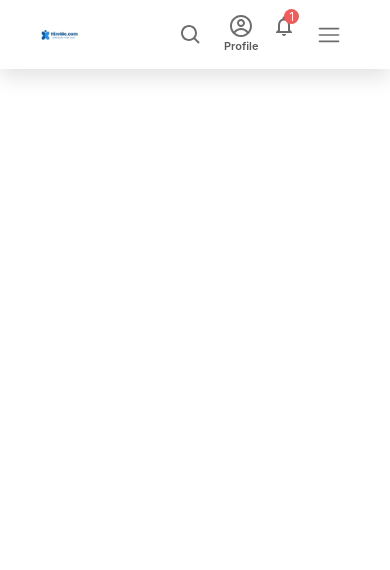
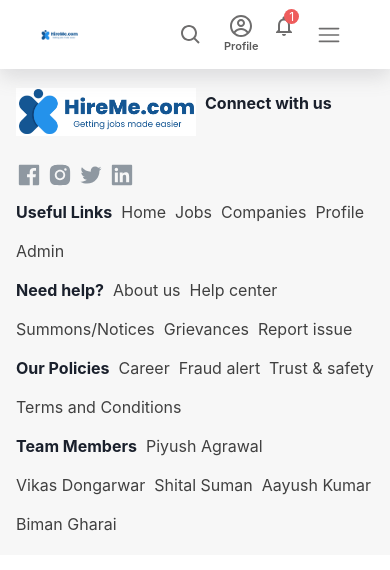
Before and after one commit to piyush-agrawal6/Naukri.com-clone, a React (Create React App) app: page /admin in a window 390 px wide. Shown: the top 570 px of the page. Built offline with nearby package versions, Linux system fonts and the light colour scheme.

Commit message:
footer  added

```diff
--- /dev/null
+++ b/src/Components/Footer/Footer.css
@@ -0,0 +1,63 @@
+.footer {
+  padding: 8rem 5rem 5rem 5rem;
+  background-color: rgb(247, 247, 247);
+}
+.footer > div {
+  width: 90%;
+  margin: auto;
+  display: flex;
+  justify-content: space-between;
+}
+.footerLogo {
+  width: 180px;
+  padding-bottom: 17px;
+}
+.footer > div > div p {
+  margin: 10px 0;
+  color: rgb(64, 64, 64);
+}
+.footer > div > div h3 {
+  margin: 10px 0;
+  font-weight: 700;
+}
+.footerIcons {
+  display: flex;
+  gap: 5px;
+  font-size: 26px;
+  color: rgb(143, 152, 161);
+}
+@media (max-width: 1150px) {
+  .footer {
+    padding: 5rem 2rem 2rem 2rem;
+  }
+  .footer > div {
+    width: 100%;
+  }
+}
+@media (max-width: 820px) {
+  .footer > div {
+    display: grid;
+    gap: 20px;
+    grid-template-columns: repeat(3, 1fr);
+  }
+}
+@media (max-width: 580px) {
+  .footer {
+    padding: 4rem 1rem 1rem 1rem;
+  }
+  .footer > div {
+    grid-template-columns: repeat(1, 1fr);
+    gap: 9px;
+  }
+  .footer > div > div {
+    display: flex;
+    flex-wrap: wrap;
+    gap: 9px;
+  }
+  .footer > div > div p {
+    margin: 3px 0;
+  }
+  .footer > div > div h3 {
+    margin: 3px 0;
+  }
+}
--- a/src/Components/Footer/Footer.jsx
+++ b/src/Components/Footer/Footer.jsx
@@ -0,0 +1,59 @@
+import React from "react";
+import "./Footer.css";
+import {
+  AiFillFacebook,
+  AiFillInstagram,
+  AiOutlineTwitter,
+  AiFillLinkedin,
+} from "react-icons/ai";
+const Footer = () => {
+  return (
+    <div className="footer">
+      <div>
+        <div>
+          <img src="./assets/logo.png" alt="logo" className="footerLogo" />
+          <h3>Connect with us</h3>
+          <span className="footerIcons">
+            <AiFillFacebook />
+            <AiFillInstagram />
+            <AiOutlineTwitter />
+            <AiFillLinkedin />
+          </span>
+        </div>
+        <div>
+          <h3>Useful Links</h3>
+          <p>Home</p>
+          <p>Jobs</p>
+          <p>Companies</p>
+          <p>Profile</p>
+          <p>Admin</p>
+        </div>
+        <div>
+          <h3>Need help?</h3>
+          <p>About us</p>
+          <p>Help center</p>
+          <p>Summons/Notices</p>
+          <p>Grievances</p>
+          <p>Report issue</p>
+        </div>
+        <div>
+          <h3>Our Policies</h3>
+          <p>Career</p>
+          <p>Fraud alert</p>
+          <p>Trust & safety</p>
+          <p>Terms and Conditions</p>
+        </div>
+        <div>
+          <h3>Team Members</h3>
+          <p>Piyush Agrawal</p>
+          <p>Vikas Dongarwar</p>
+          <p>Shital Suman</p>
+          <p>Aayush Kumar</p>
+          <p>Biman Gharai</p>
+        </div>
+      </div>
+    </div>
+  );
+};
+
+export default Footer;
--- a/src/Routes/AllRoutes.jsx
+++ b/src/Routes/AllRoutes.jsx
@@ -1,5 +1,6 @@
 import React from "react";
 import { Route, Routes } from "react-router-dom";
+import Footer from "../Components/Footer/Footer";
 import Navbar from "../Components/Navbar/Navbar";
 import Admin from "../Pages/Admin/Admin";
 import Company from "../Pages/Company/Company";
@@ -21,7 +22,7 @@ const AllRoutes = () => {
         <Route path="/profile" element={<Profile />}></Route>
         <Route path="/admin" element={<Admin />}></Route>
       </Routes>
-      {/* <Footer/> */}
+      <Footer />
     </>
   );
 };
```
